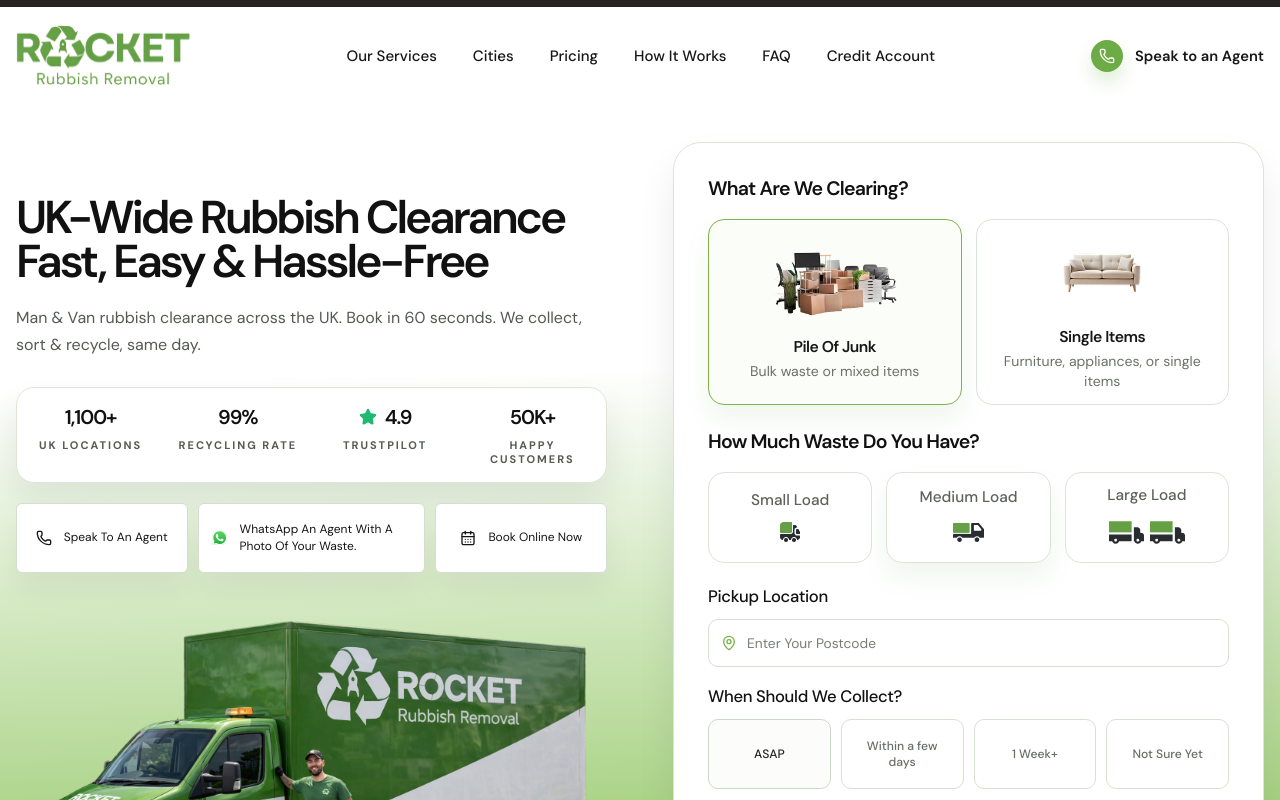
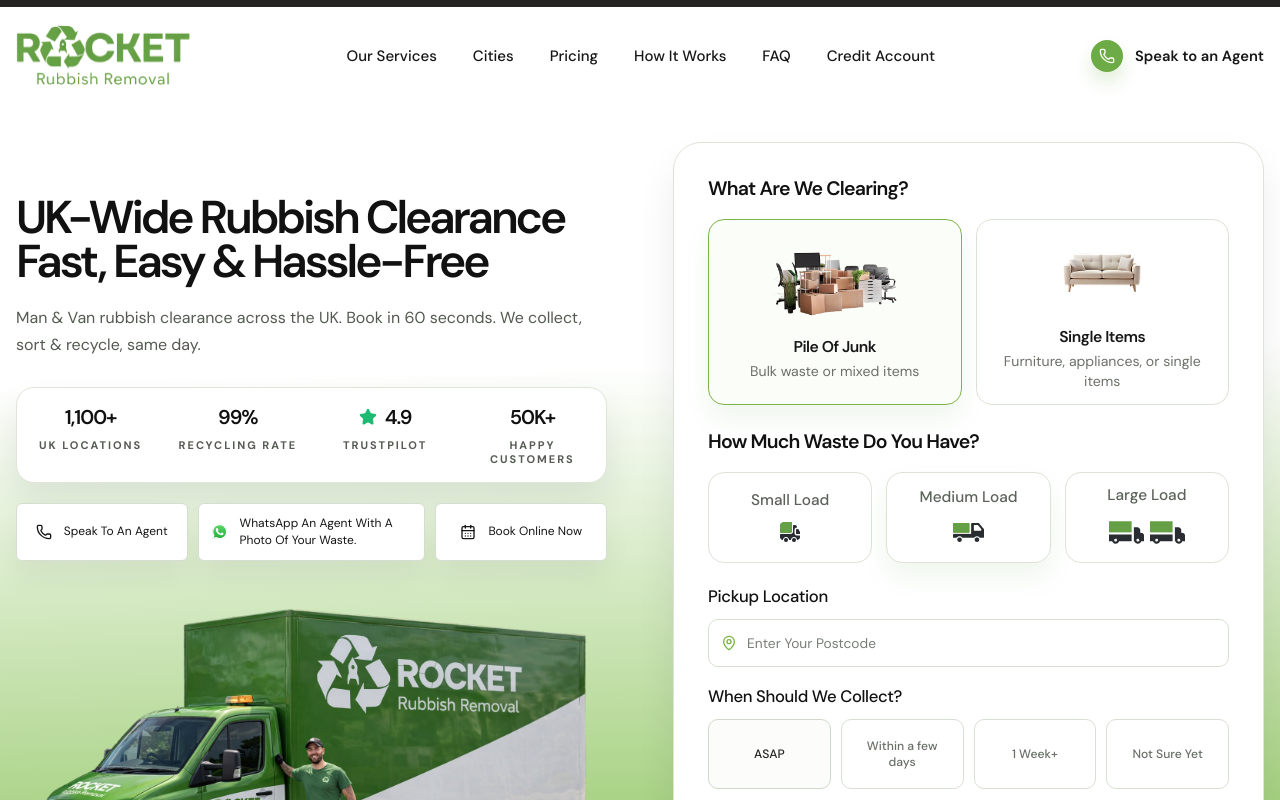
Before and after one commit to rajat-singh1998/Rocket, a React (Vite) app: page / in a window 1280 px wide. Shown: the top 800 px of the page. Built offline with nearby package versions, Linux system fonts and the light colour scheme.

Commit message:
new commit

```diff
--- a/src/pages/public/HomePage.css
+++ b/src/pages/public/HomePage.css
@@ -247,7 +247,7 @@
 .home-hero__actions a {
     flex-basis: 30%;
     max-width: 30%;
-    min-height: 70px;
+    min-height: 58px;
 }
 .home-step-card:hover .home-step-card__icon-image{
   filter: brightness(4.5);
```
